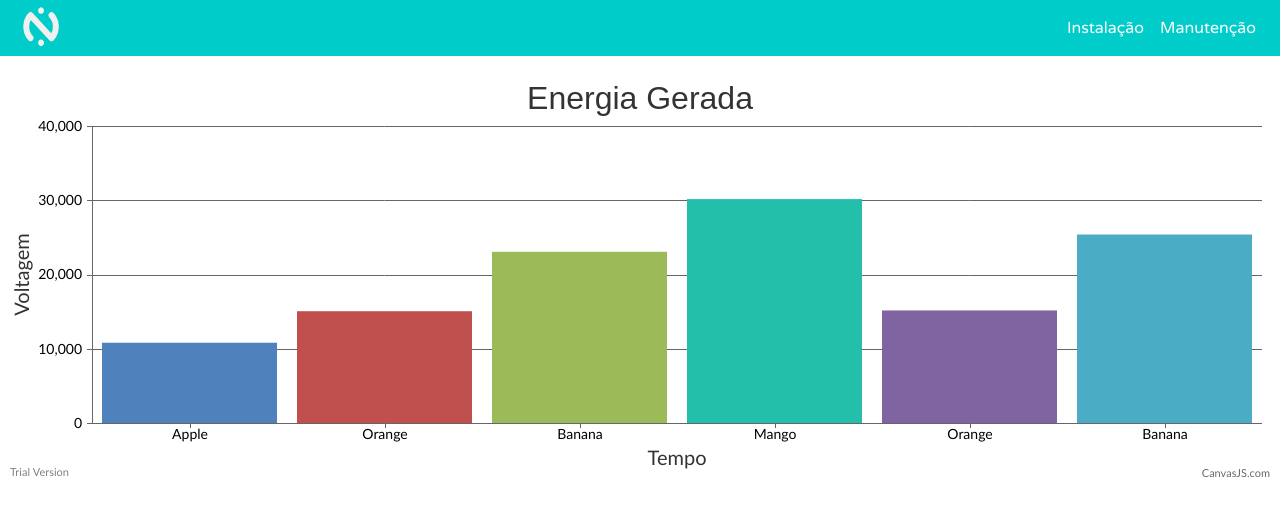
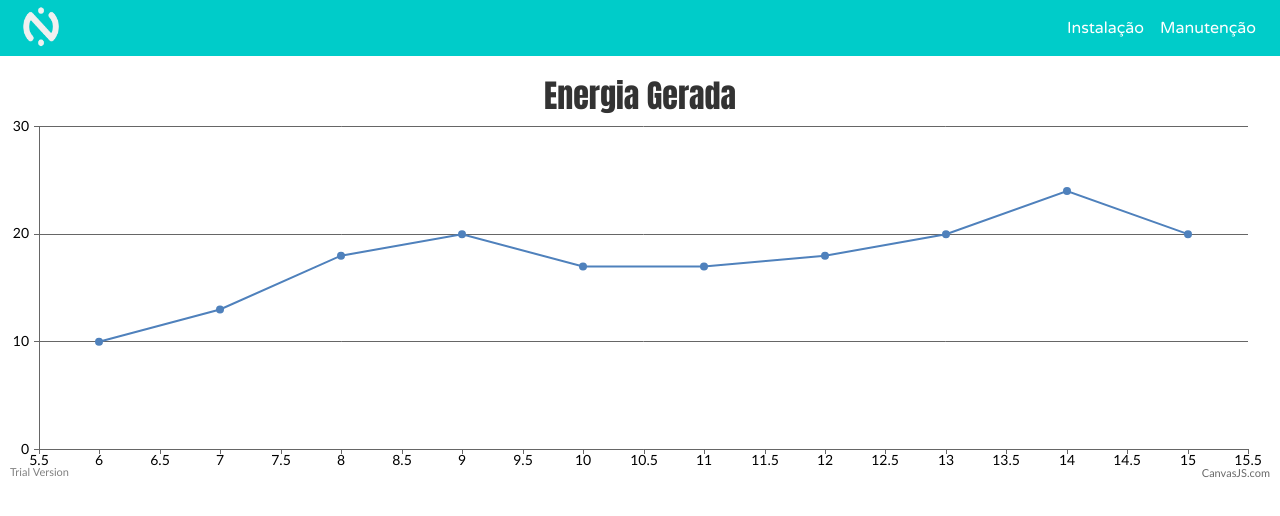
Before and after one commit to pi1-2019-1-whirl/front-end, a React (Create React App) app: page /manutencao in a window 1280 px wide. Shown: the top 516 px of the page. Built offline with nearby package versions, Linux system fonts and the light colour scheme.

Commit message:
Criando gráfico dinâmico

```diff
--- a/src/pages/Manutencao.js
+++ b/src/pages/Manutencao.js
@@ -1,49 +1,48 @@
-import React, {Component} from "react";
+import React, { Component } from "react";
 import Navbar from "../components/Navbar/Navbar";
-import { Line,Bar,Pie } from 'react-chartjs-2';
+import { Line, Bar, Pie } from 'react-chartjs-2';
 import CanvasJSReact from "../components/assets/canvasjs.react";
 var CanvasJSChart = CanvasJSReact.CanvasJSChart;
+var dps = [{ x: 1, y: 10 }, { x: 2, y: 13 }, { x: 3, y: 18 }, { x: 4, y: 20 }, { x: 5, y: 17 }, { x: 6, y: 10 }, { x: 7, y: 13 }, { x: 8, y: 18 }, { x: 9, y: 20 }, { x: 10, y: 17 }];   //dataPoints.
+var xVal = dps.length + 1;
+var yVal = 15;
+var updateInterval = 1000;
 
-
-class Manutencao extends Component{
+class Manutencao extends Component {
+	constructor() {
+		super();
+		this.updateChart = this.updateChart.bind(this);
+	}
+	componentDidMount() {
+		setInterval(this.updateChart, updateInterval);
+	}
+	updateChart() {
+		yVal = yVal + Math.round(5 + Math.random() * (-5 - 5));
+		dps.push({ x: xVal, y: yVal });
+		xVal++;
+		if (dps.length > 10) {
+			dps.shift();
+		}
+		this.chart.render();
+	}
 	render() {
-
 		const options = {
-
 			title: {
 				text: "Energia Gerada"
-			},		axisY:[{
-    title: "Voltagem",
-   }],
-   axisX:[{
-    title: "Tempo",
-   }],
-
-			animationEnabled: false,
-			data: [
-			{
-				// Change type to "doughnut", "line", "splineArea", etc.
-				type: "column",
-				dataPoints: [
-					{ label: "Apple",  y: 10876  },
-					{ label: "Orange", y: 15123 },
-					{ label: "Banana", y: 23123  },
-					{ label: "Mango",  y: 30222 },
-					{ label: "Orange", y: 15224  },
-					{ label: "Banana", y: 25454  },
-
-				]
-			}
-			]
+			},
+			data: [{
+				type: "line",
+				dataPoints: dps
+			}]
 		}
 
 		return (
 			<div>
-   <Navbar/>
+				<Navbar />
 				<div>
 					<h1>React Column Chart</h1>
-			<CanvasJSChart options = {options}
-				/* onRef={ref => this.chart = ref} */
+					<CanvasJSChart options={options}
+					onRef={ref => this.chart = ref}
 					/>
 					{/*You can get reference to the chart instance as shown above using onRef. This allows you to access all chart properties and methods*/}
 				</div>
```
Lines whose indentation alone changed are shown as unchanged.
